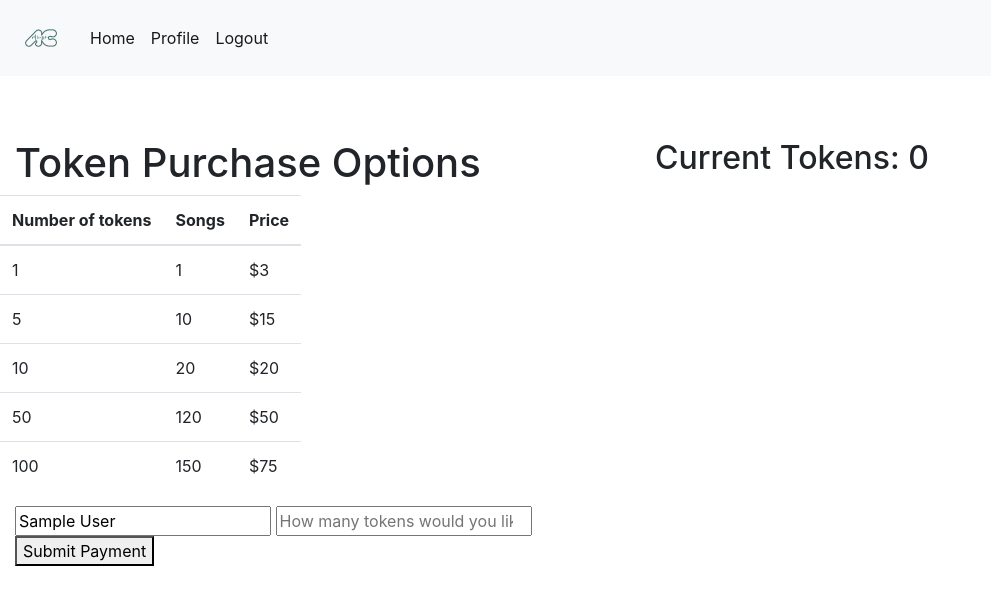
After one commit to gaboc4/analog_collective, a Flask app: page /shop/ in a window 1280 px wide. The commit adds this page. Shown: the top 605 px of the page, without its empty margins (0-991 px from the left). Run offline with Flask 2, Linux system fonts and the light colour scheme; the visitor is signed in with stand-in values (Sample User, id 1); data comes from the database, SQL or seed files in the repository; some libraries are stand-ins or nearby versions.

Commit message:
redirect after completing a purchase

```diff
--- a/project/__init__.py
+++ b/project/__init__.py
@@ -30,4 +30,6 @@ app.register_blueprint(auth_blueprint)
 
 # blueprint for non-auth parts of app
 from .main import main as main_blueprint
+from .payment import payment as payment_blueprint
 app.register_blueprint(main_blueprint)
+app.register_blueprint(payment_blueprint)
--- a/project/main.py
+++ b/project/main.py
@@ -148,6 +148,14 @@ def artist_song():
 
 	sp = spotipy.Spotify(auth=access_token)
 
+	if request.form.get('payment_success'):
+		return render_template('artist_profile.html', pmnt=True,
+								user_name=user.first_name,
+								tracks=get_curr_artist_tracks(user.id),
+								user_tokens=user.tokens if user.tokens is not None else 0,
+								tokens_info=tokens_info,
+								related_artists=get_curr_sim_artists(user.id, sp))
+
 	song_uri = request.form.get('song_uri')
 	artist_uris = [request.form.get('similar_artist1_uri'),
 					request.form.get('similar_artist2_uri'),
--- /dev/null
+++ b/project/payment.py
@@ -0,0 +1,51 @@
+from flask import Blueprint, render_template, redirect, url_for, request
+from flask_login import login_required, current_user
+from .models import Users, PlaylistDetails, SpotifyToken, ArtistsInPlaylist, \
+					ArtistTracks, SimilarArtists
+from . import db
+from .main import tokens_info
+from .helpers import refresh_access_token, \
+						get_curr_sim_artists, get_curr_artist_tracks
+import spotipy
+import sys
+import os
+import stripe
+import json
+
+payment = Blueprint('payment', __name__)
+
+stripe.api_key = os.environ['STRIPE_KEY']
+
+
+@payment.route('/shop/', methods=['GET','POST'])
+@login_required
+def submit_payment():
+	user = Users.query.filter_by(email=current_user.email).first()
+	tokens = user.tokens if user.tokens is not None else 0
+	if request.method == 'GET':
+		return render_template('shop.html',
+								tokens=tokens, error='',
+								user_name=user.first_name + " " + user.last_name)
+	elif request.method == "POST":
+		data = request.get_json()
+		try:
+			# Create the PaymentIntent
+			intent = stripe.PaymentIntent.create(
+			  amount=data['price'],
+			  currency='usd',
+			  payment_method=data['payment_method_id'],
+
+			  confirm=True,
+			  error_on_requires_action=True,
+			)
+			return generate_response(intent)
+		except stripe.error.CardError as e:
+			return json.dumps({'error': e.user_message}), 200
+
+def generate_response(intent):
+  if intent.status == 'succeeded':
+    # Handle post-payment fulfillment
+    return json.dumps({'sucess': True}), 200
+  else:
+    # Any other status would be unexpected, so error
+    return json.dumps({'error': 'Invalid PaymentIntent status'}), 500
--- a/project/static/scripts.js
+++ b/project/static/scripts.js
@@ -3,7 +3,6 @@ $(function () {
   })
 
 $(document).ready(function() {
-    console.log("peepee");
     var table = $('#similarPlaylists').DataTable( {
         dom: 'Bfrtip',
         select: {
@@ -21,3 +20,79 @@ $(document).ready(function() {
         ]
     } );
 } );
+
+// $(document).ready(function() {
+//     var table = $('#tokenOptions').DataTable( {
+//         dom: 'Bfrtip',
+//         select: {
+//           style: 'single'
+//         },
+//         paging: false,
+//         searching: false,
+//         buttons: [
+//             {
+//                 text: 'Add tokens to account',
+//                 action: function () {
+//                     console.log(table.rows( { selected: true } ).data());
+//                 }
+//             }
+//         ]
+//     } );
+// } );
+
+$(document).ready(function() {
+var stripe = Stripe('pk_test_jdpZ0e0VuV3QPYHePcK21chZ0033T1alyY');
+
+var elements = stripe.elements();
+var cardElement = elements.create('card');
+cardElement.mount('#card-element');
+
+var cardholderName = document.getElementById('cardholder-name');
+var form = document.getElementById('payment-form');
+
+var resultContainer = document.getElementById('payment-result');
+cardElement.addEventListener('change', function(event) {
+  if (event.error) {
+    resultContainer.textContent = event.error.message;
+  } else {
+    resultContainer.textContent = '';
+  }
+});
+
+form.addEventListener('submit', function(event) {
+  event.preventDefault();
+  resultContainer.textContent = "";
+  stripe.createPaymentMethod({
+    type: 'card',
+    card: cardElement,
+    billing_details: {name: cardholderName.value}
+  }).then(handlePaymentMethodResult);
+});
+
+function handlePaymentMethodResult(result) {
+  if (result.error) {
+    // An error happened when collecting card details, show it in the payment form
+    resultContainer.textContent = result.error.message;
+  } else {
+    // Otherwise send paymentMethod.id to your server (see Step 3)
+    fetch('/shop/', {
+      method: 'POST',
+      headers: { 'Content-Type': 'application/json' },
+      body: JSON.stringify({ payment_method_id: result.paymentMethod.id ,
+                              price: document.getElementById('token-amount').value * 10})
+    }).then(function(result) {
+      return result.json();
+    }).then(handleServerResponse);
+  }
+}
+
+function handleServerResponse(responseJson) {
+  if (responseJson.error) {
+    // An error happened when charging the card, show it in the payment form
+    window.location.href = "/artist_profile";
+  } else {
+    // Show a success message
+    window.location.href = "/artist_profile";
+  }
+}
+});
--- a/project/templates/base.html
+++ b/project/templates/base.html
@@ -18,7 +18,8 @@
 
     <link rel="stylesheet" type="text/css" href="https://cdn.datatables.net/v/bs4/dt-1.10.20/b-1.6.1/b-colvis-1.6.1/sl-1.3.1/datatables.min.css"/>
 
-<script type="text/javascript" src="https://cdn.datatables.net/v/bs4/dt-1.10.20/b-1.6.1/b-colvis-1.6.1/sl-1.3.1/datatables.min.js"></script>
+    <script type="text/javascript" src="https://cdn.datatables.net/v/bs4/dt-1.10.20/b-1.6.1/b-colvis-1.6.1/sl-1.3.1/datatables.min.js"></script>
+    <script src="https://js.stripe.com/v3/"></script>
     <script src="{{ url_for('static', filename='scripts.js') }}"></script>
 
     <link rel="stylesheet" href="{{ url_for('static', filename='style.css') }}">
--- /dev/null
+++ b/project/templates/shop.html
@@ -0,0 +1,65 @@
+{% extends "base.html" %}
+{% block content %}
+
+<div class="body-margin">
+  <div class="row">
+    <div class="col-sm-6">
+      <h1>Token Purchase Options</h1>
+    </div>
+    <div class="col-sm-6">
+      <h2 class="title">Current Tokens: {{tokens}}</h2>
+    </div>
+  </div>
+
+<div class="row">
+  <div class="table-ovflow">
+    <table class="table table-in-card">
+      <thead>
+        <tr>
+          <th scope="col">Number of tokens</th>
+          <th scope="col">Songs</th>
+          <th scope="col">Price</th>
+        </tr>
+      </thead>
+      <tbody>
+        <tr>
+          <td scope="row">1</td>
+          <td>1</td>
+          <td>$3</td>
+        </tr>
+        <tr>
+          <td scope="row">5</td>
+          <td>10</td>
+          <td>$15</td>
+        </tr>
+        <tr>
+          <td scope="row">10</td>
+          <td>20</td>
+          <td>$20</td>
+        </tr>
+        <tr>
+          <td scope="row">50</td>
+          <td>120</td>
+          <td>$50</td>
+        </tr>
+        <tr>
+          <td scope="row">100</td>
+          <td>150</td>
+          <td>$75</td>
+        </tr>
+      </tbody>
+    </table>
+  </div>
+</div>
+
+  <form id="payment-form">
+    <input id="cardholder-name" type="text" value="{{user_name}}">
+    <input id="token-amount" type="number"
+          placeholder="How many tokens would you like to purchase?" required>
+    <div id="card-element"><!-- placeholder for Elements --></div>
+    <button id="card-button">Submit Payment</button>
+    <p id="payment-result">{{error}}</p>
+  </form>
+
+</div>
+{% endblock %}
```
Also changed, not shown: project/templates/artist_profile.html (+18 -2 lines).
